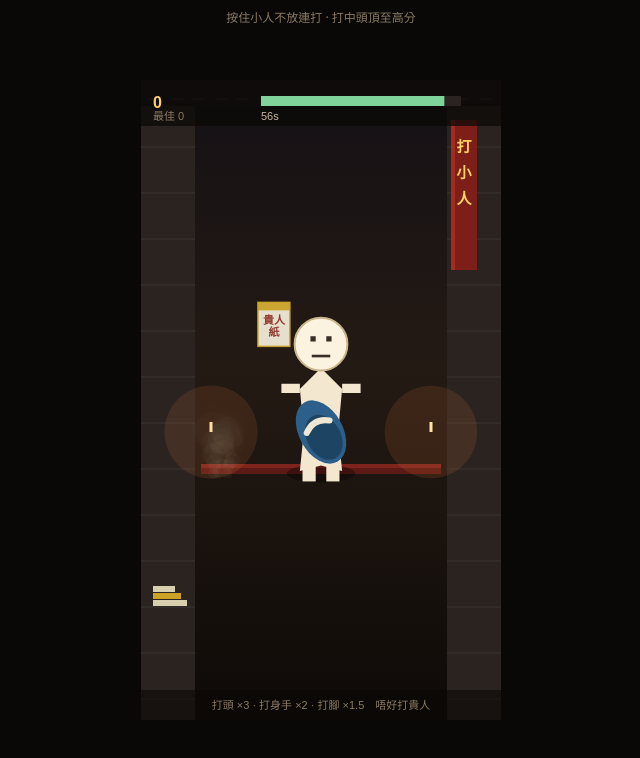
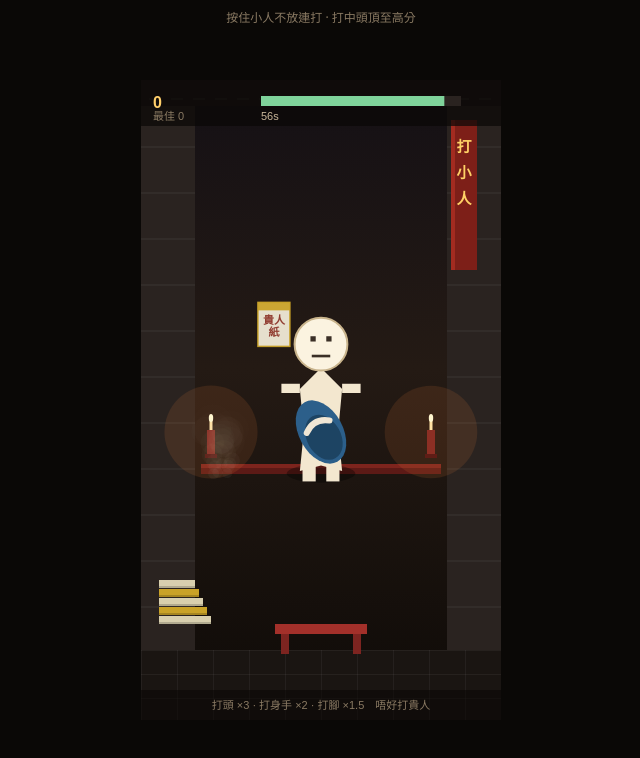
Before and after one commit to roy789hk/kwaankee-breakfast, a plain HTML site: page daai-siu-yan.html in a window 1280 px wide. Shown: the whole page, without its empty margins (319-959 px from the left). Drawn offline with Linux system fonts and the light colour scheme.

Commit message:
v3 atmosphere

```diff
--- a/daai-siu-yan.html
+++ b/daai-siu-yan.html
@@ -251,10 +251,19 @@ function draw(){
   ['打','小','人'].forEach((ch,i)=>ctx.fillText(ch,W-37,72+i*26));
   ctx.textAlign='left';
 
-  // 金銀衣紙堆（左下）
-  for(let i=0;i<3;i++){
+  // 行人路
+  ctx.fillStyle='#1a1512'; ctx.fillRect(0,H-70,W,70);
+  ctx.fillStyle='rgba(255,255,255,.05)';
+  for(let x=0;x<W;x+=36) ctx.fillRect(x,H-70,1,70);
+  for(let y=H-70;y<H;y+=24) ctx.fillRect(0,y,W,1);
+  // 紅色膠凳
+  ctx.fillStyle='#a3302a'; ctx.fillRect(W/2-46,H-96,92,10);
+  ctx.fillStyle='#7d2420'; ctx.fillRect(W/2-40,H-86,8,20); ctx.fillRect(W/2+32,H-86,8,20);
+  // 金銀衣紙堆
+  for(let i=0;i<5;i++){
     ctx.fillStyle=i%2?'#c9a227':'#d8cfae';
-    ctx.fillRect(12, H-120-i*7, 34-i*6, 6);
+    ctx.fillRect(18, H-104-i*9, 52-i*4, 8);
+    ctx.fillStyle='rgba(0,0,0,.18)'; ctx.fillRect(18, H-104-i*9+6, 52-i*4, 2);
   }
 
   // 紅布神壇
@@ -266,7 +275,11 @@ function draw(){
     const fl=0.8+Math.sin(G.t*9+cx)*0.18;
     ctx.fillStyle='rgba(255,140,60,'+(0.12*fl)+')';
     ctx.beginPath(); ctx.arc(cx,H*0.55,48*fl,0,7); ctx.fill();
-    ctx.fillStyle='#ffe1a3'; ctx.fillRect(cx-1.5,H*0.55-10,3,10);
+    // 紅燭
+    ctx.fillStyle='#8c2f24'; ctx.fillRect(cx-4,H*0.55-2,8,26);
+    ctx.fillStyle='#5e1d16'; ctx.fillRect(cx-6,H*0.55+22,12,4);
+    ctx.fillStyle='#ffe1a3'; ctx.fillRect(cx-1.5,H*0.55-12,3,10);
+    ctx.fillStyle='#fff6cf'; ctx.beginPath(); ctx.ellipse(cx,H*0.55-14,2.2,4,0,0,7); ctx.fill();
   }
 
   // 煙
```
